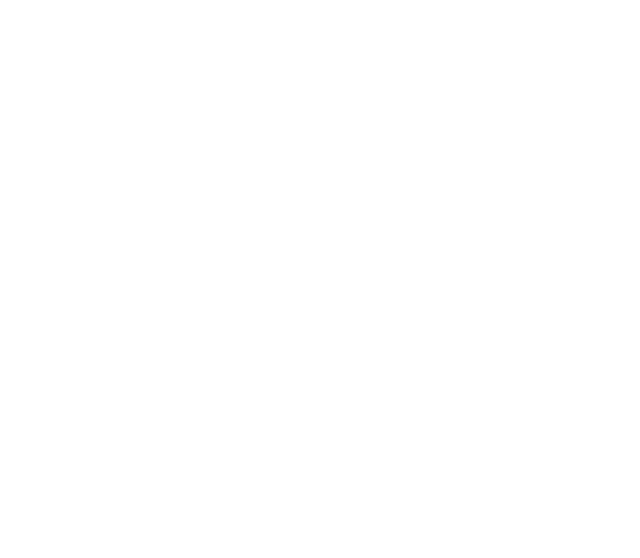
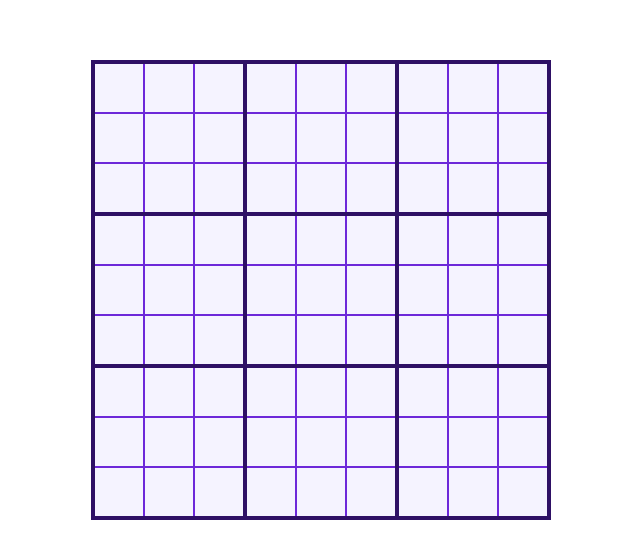
Before and after one commit to Hack-Weekly/lavender-sudoku, a React (Create React App) app in the folder frontend/: page /play in a window 1280 px wide. Before the commit this address had no page. Shown: the part 110-668 px from the top of the page, without its empty margins (319-959 px from the left). Built offline with nearby package versions, Linux system fonts and the light colour scheme.

Commit message:
created the sudoku main grid

```diff
--- a/frontend/src/App.jsx
+++ b/frontend/src/App.jsx
@@ -1,14 +1,16 @@
-import { Route, Routes } from 'react-router-dom';
-import './App.css';
-import { LandingPage } from './pages/LandingPage';
+import { Route, Routes } from "react-router-dom";
+import "./App.css";
+import { LandingPage } from "./pages/LandingPage";
+import Play from "./pages/Play";
 
 function App() {
   return (
-   <>
-   <Routes>
-    <Route path='/' element={<LandingPage />} />
-   </Routes>
-   </>
+    <>
+      <Routes>
+        <Route path="/" element={<LandingPage />} />
+        <Route path="/play" element={<Play />} />
+      </Routes>
+    </>
   );
 }
 
--- /dev/null
+++ b/frontend/src/components/Cell.jsx
@@ -0,0 +1,16 @@
+import React from "react";
+
+const Cell = ({ content, cellId }) => {
+  return (
+    <button
+      onClick={() => {
+        console.log(cellId);
+      }}
+      className="flex justify-center items-center bg-violet-50 h-12 w-12 font-semibold text-2xl pb-1 text-violet-950 group-hover:bg-violet-200 hover:!bg-violet-400 focus:!bg-violet-400 group-focus-within:bg-violet-200"
+    >
+      {content}
+    </button>
+  );
+};
+
+export default Cell;
--- /dev/null
+++ b/frontend/src/components/Grid.jsx
@@ -0,0 +1,25 @@
+import React from "react";
+import Subgrid from "./Subgrid";
+
+const Grid = () => {
+  let grid = [
+    [[], [], [], [], [], [], [], [], []],
+    [[], [], [], [], [], [], [], [], []],
+    [[], [], [], [], [], [], [], [], []],
+    [[], [], [], [], [], [], [], [], []],
+    [[], [], [], [], [], [], [], [], []],
+    [[], [], [], [], [], [], [], [], []],
+    [[], [], [], [], [], [], [], [], []],
+    [[], [], [], [], [], [], [], [], []],
+    [[], [], [], [], [], [], [], [], []],
+  ];
+  return (
+    <div className="grid grid-cols-3 w-fit gap-1 p-1 bg-violet-950">
+      {grid.map((cells, index) => (
+        <Subgrid key={index} cells={cells} SubgridId={index}></Subgrid>
+      ))}
+    </div>
+  );
+};
+
+export default Grid;
--- /dev/null
+++ b/frontend/src/components/Subgrid.jsx
@@ -0,0 +1,14 @@
+import React from "react";
+import Cell from "./Cell";
+
+const Subgrid = ({ cells, SubgridId }) => {
+  return (
+    <div className="group grid grid-cols-3 bg-violet-700 gap-0.5">
+      {cells.map((content, index) => (
+        <Cell key={index} content={content} cellId={[SubgridId, index]}></Cell>
+      ))}
+    </div>
+  );
+};
+
+export default Subgrid;
--- /dev/null
+++ b/frontend/src/pages/Play.jsx
@@ -0,0 +1,12 @@
+import React from "react";
+import Grid from "../components/Grid";
+
+const Play = () => {
+  return (
+    <div className="flex justify-center items-center h-screen">
+      <Grid></Grid>
+    </div>
+  );
+};
+
+export default Play;
```
